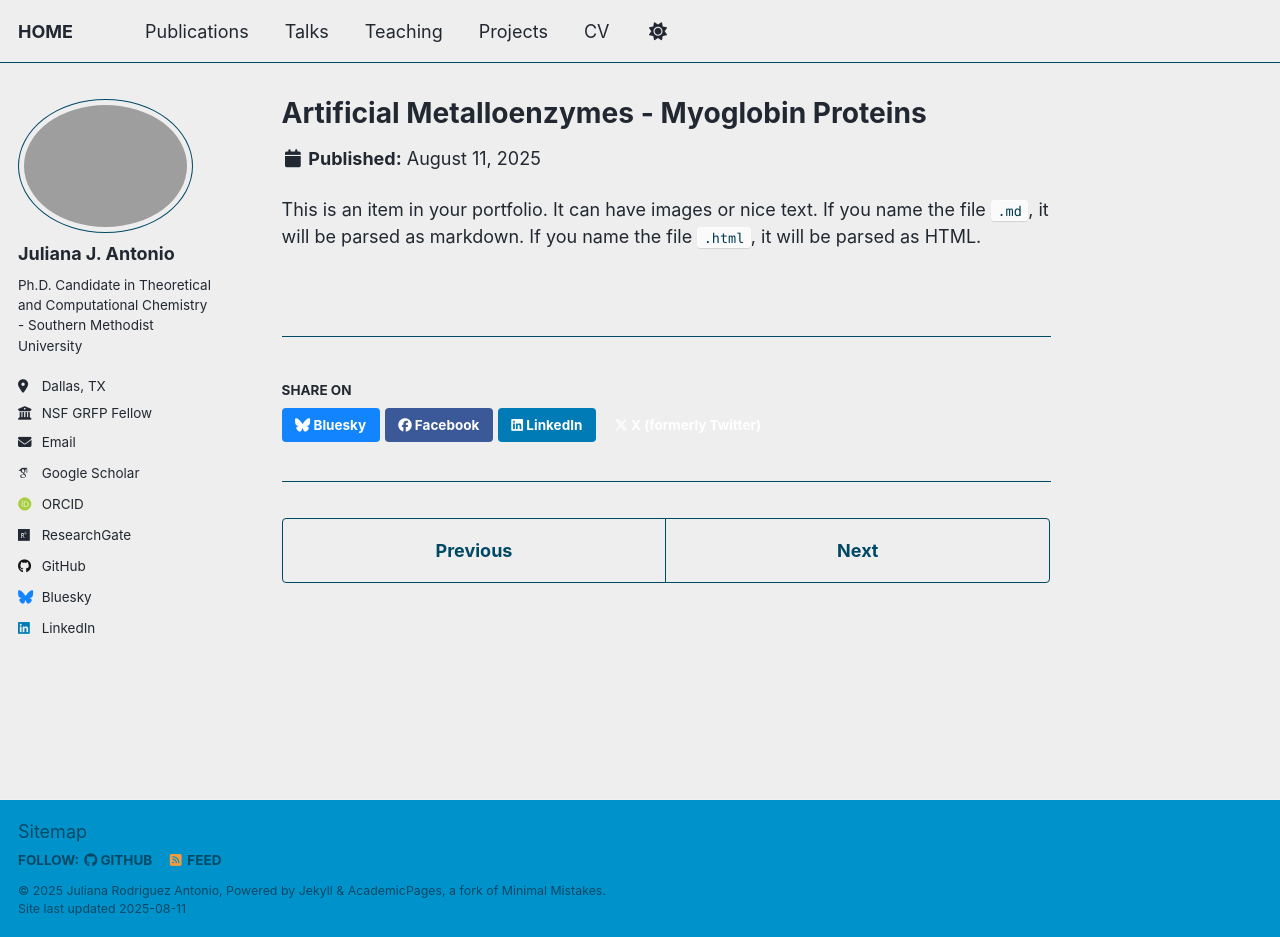
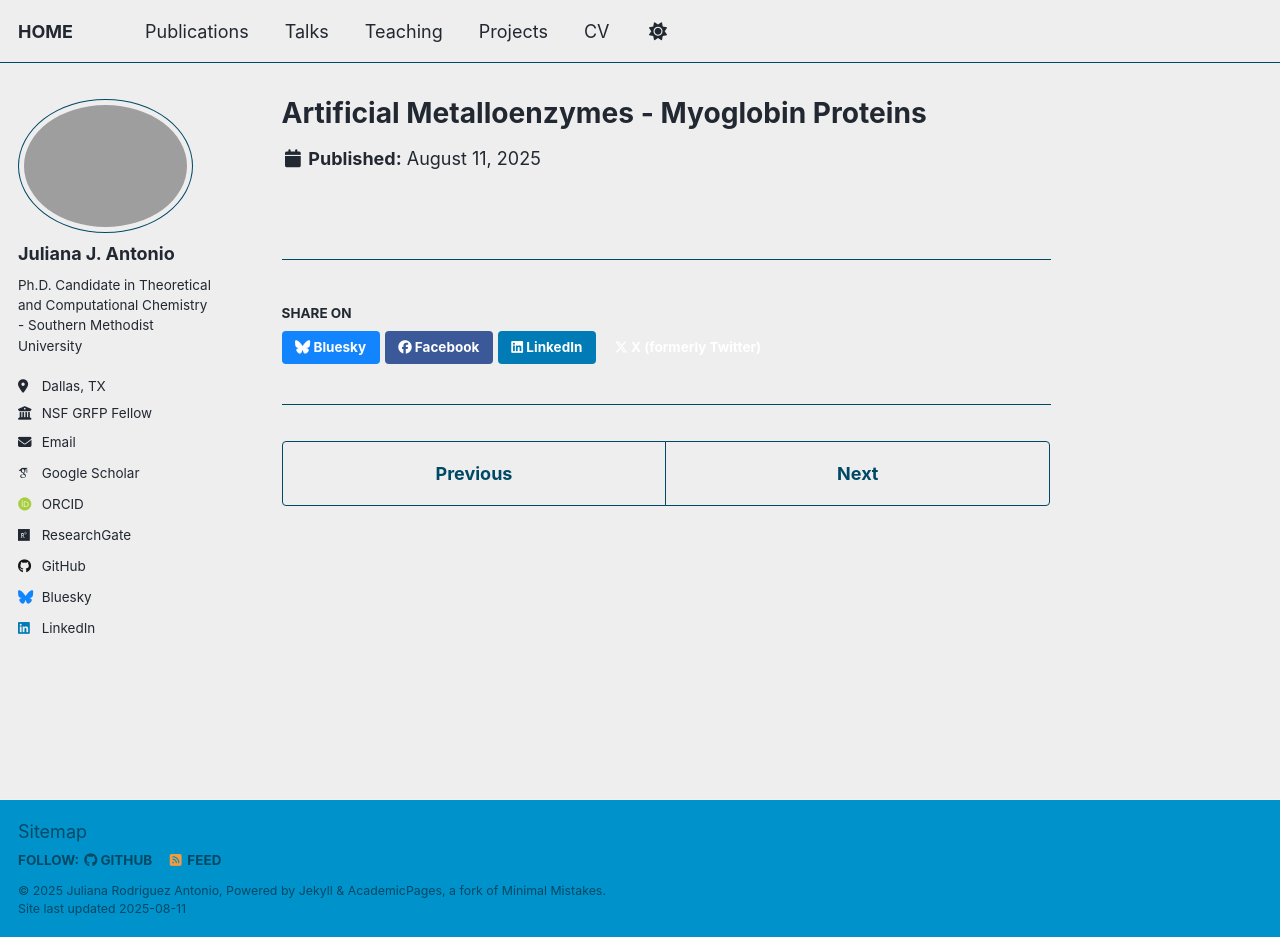
Before and after one commit to jantoniosantiz/jrodriguezantonio.github.io, a Jekyll site: the page built from _projects/project1.md, in a window 1280 px wide and 937 px high. Built offline with Jekyll 4.4.1, drawn with Linux system fonts in a browser that asks for light colours; some web fonts are replaced; a script that is not in the unit is left out.

Commit message:
projects

```diff
--- a/_projects/project1.md
+++ b/_projects/project1.md
@@ -1,7 +1,5 @@
 ---
 title: "Artificial Metalloenzymes - Myoglobin Proteins"
-excerpt: "Schiff Base scaffold in active site of myoglobin<br/><img src='/images/TOC-1.png' style='width:400px; height:auto;'>"
+excerpt: "Schiff Base scaffold in active site of myoglobin<br/><img src='jrodriguezantonio.github.io/images/TOC-1.png' style='width:400px; height:auto;'>"
 
 ---
-
-This is an item in your portfolio. It can have images or nice text. If you name the file `.md`, it will be parsed as markdown. If you name the file `.html`, it will be parsed as HTML.
```
Also changed, not shown: _projects/project2.md (+1 -1 lines), _projects/project3.md (+1 -1 lines).
